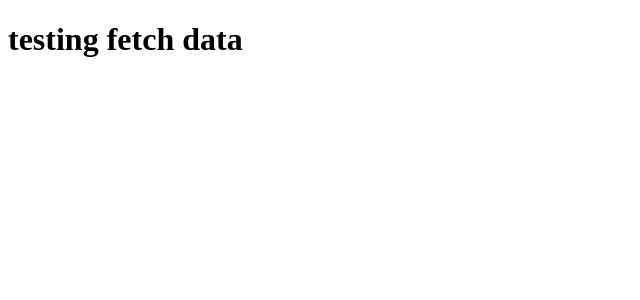
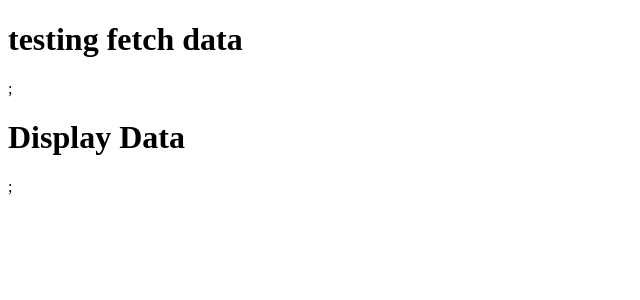
Before and after one commit to deepelegant99/Covid19_Counting, a React (Create React App) app: page / in a window 1280 px wide. Shown: the top 300 px of the page, without its empty margins (0-640 px from the left). Built offline with nearby package versions, Linux system fonts and the light colour scheme; no server answers.

Commit message:
added a basic display data function

```diff
--- a/src/App.js
+++ b/src/App.js
@@ -1,9 +1,15 @@
+import DisplayData from "./components/DisplayData";
 import Fetchdata from "./components/Fetchdata";
 
 
 
 function App() {
-  return <Fetchdata />;
+  return (
+    <>
+      <Fetchdata />;
+      <DisplayData />;
+    </>
+  );
 }
 
 export default App;
--- /dev/null
+++ b/src/components/DisplayData.js
@@ -0,0 +1,11 @@
+const DisplayData = ({data}) =>{
+
+
+    console.log(data)
+
+    return (<h1>Display Data</h1>)
+
+
+}
+
+export default DisplayData;
```
